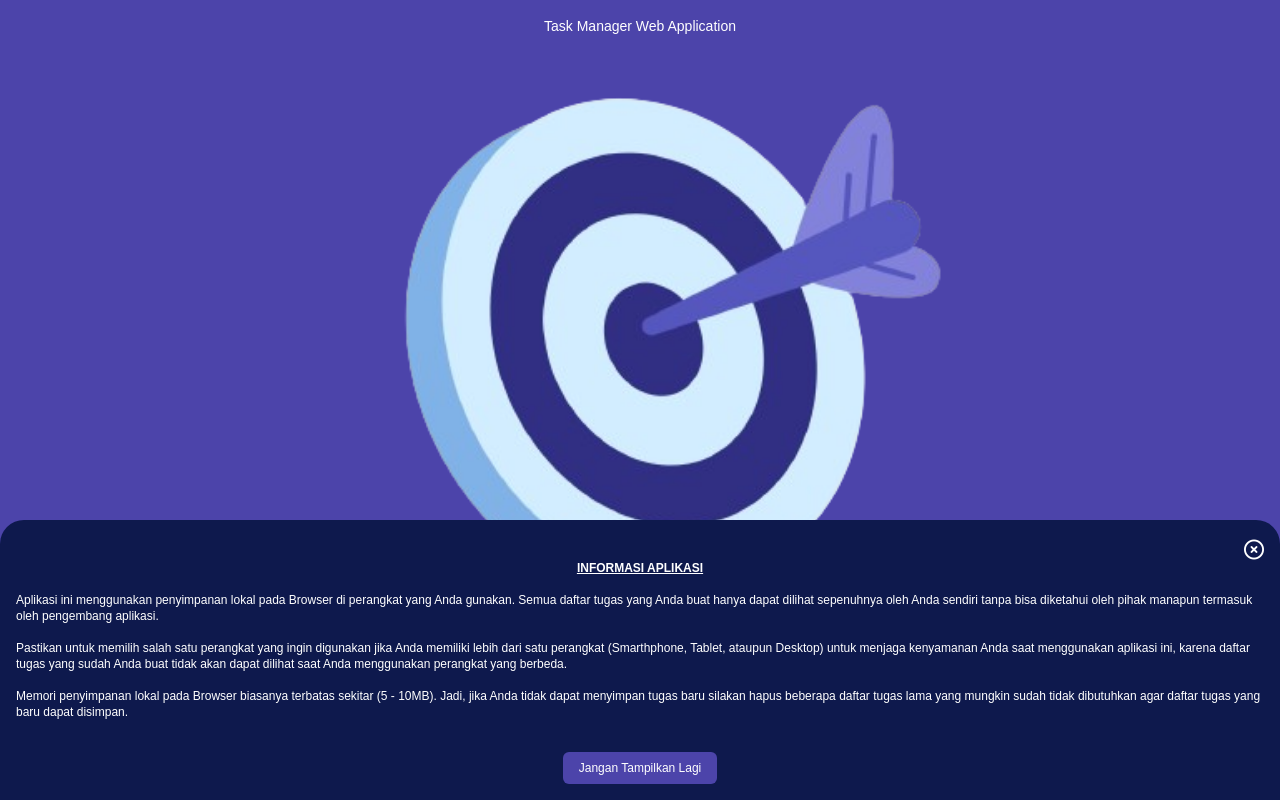
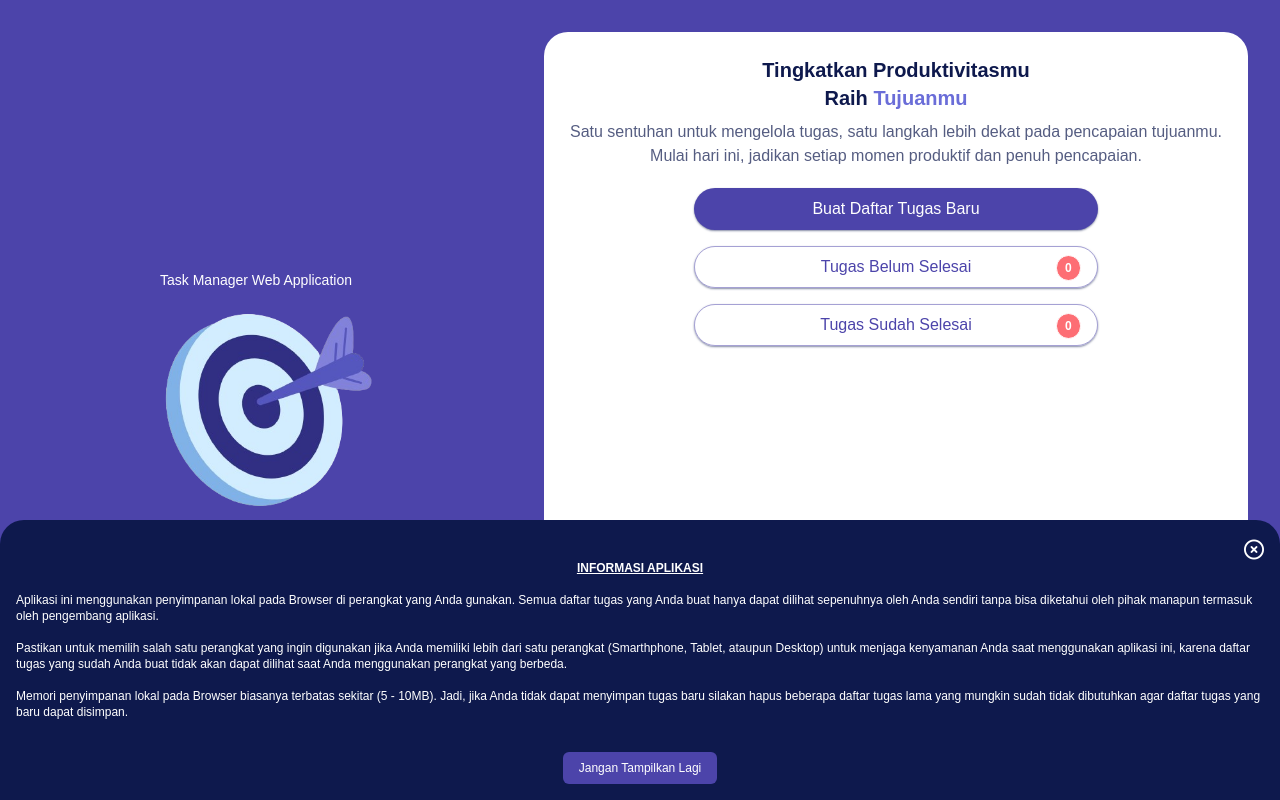
Before and after one commit to dediindrawan/task-manager-apps, a website: page index.html in a window 1280 px wide. Shown: the top 800 px of the page. Drawn offline with Linux system fonts and the light colour scheme.

Commit message:
first commit

```diff
--- a/index.html
+++ b/index.html
@@ -37,6 +37,7 @@
             <img src="src/asset/image/task-manager-web-application-icon.png" alt="image">
         </header>
 
+        <div class="group-element">
             <main class="main-index">
                 <h1>tingkatkan produktivitasmu<br>raih <span>tujuanmu</span>
                 </h1>
@@ -63,6 +64,7 @@
                 <h1>made with coffee &copy; <span class="copyright"></span> | <a
                         href="https://dediindrawan.github.io/personal-portfolio/">dedi indrawan</a></h1>
             </footer>
+        </div>
 
         <div class="apps-info">
             <button class="button-close-apps-info" onclick="closeAppsInfo()"><i
@@ -72,7 +74,8 @@
                 tugas yang
                 Anda buat hanya dapat dilihat sepenuhnya oleh Anda sendiri tanpa bisa diketahui oleh pihak manapun
                 termasuk oleh pengembang aplikasi.<br><br>Pastikan untuk memilih salah satu perangkat yang ingin
-                digunakan jika Anda memiliki lebih dari satu perangkat (Smarthphone, Tablet, ataupun Desktop) untuk menjaga kenyamanan Anda saat menggunakan aplikasi ini, karena daftar tugas yang sudah Anda buat tidak
+                digunakan jika Anda memiliki lebih dari satu perangkat (Smarthphone, Tablet, ataupun Desktop) untuk
+                menjaga kenyamanan Anda saat menggunakan aplikasi ini, karena daftar tugas yang sudah Anda buat tidak
                 akan dapat dilihat saat Anda menggunakan perangkat yang berbeda.<br><br>Memori penyimpanan lokal pada
                 Browser biasanya
                 terbatas sekitar (5 - 10MB). Jadi, jika Anda tidak dapat menyimpan tugas baru silakan hapus
--- a/src/css/input.css
+++ b/src/css/input.css
@@ -16,7 +16,7 @@
   .index-main-container,
   .form-main-container,
   .task-main-container {
-    @apply min-h-screen flex flex-col bg-primary relative;
+    @apply min-h-screen flex flex-col bg-primary relative lg:flex-row;
   }
 
   .header {
@@ -29,6 +29,10 @@
 
   .header img {
     @apply w-1/2 mx-auto aspect-square object-cover;
+  }
+
+  .group-element {
+    @apply lg:w-3/5 lg:p-8 lg:min-h-screen lg:bg-primary lg:flex lg:flex-col lg:justify-between;
   }
 
   .main-index {
@@ -48,11 +52,11 @@
   }
 
   .button-create-new-task {
-    @apply w-10/12 py-2 capitalize rounded-full border border-primary border-opacity-50 text-white bg-primary shadow-sm shadow-darken-50 hover:bg-white hover:text-primary transition-all duration-300 ease-in-out;
+    @apply w-10/12 py-2 capitalize rounded-full border border-primary border-opacity-50 text-white bg-primary shadow-sm shadow-darken-50 hover:bg-white hover:text-primary transition-all duration-300 ease-in-out lg:w-3/5;
   }
 
   .button-options {
-    @apply w-10/12 mt-4 py-2 capitalize rounded-full border border-primary border-opacity-50 text-primary shadow-sm shadow-darken-50 relative hover:bg-primary hover:text-white transition-all duration-300 ease-in-out;
+    @apply w-10/12 mt-4 py-2 capitalize rounded-full border border-primary border-opacity-50 text-primary shadow-sm shadow-darken-50 relative hover:bg-primary hover:text-white transition-all duration-300 ease-in-out lg:w-3/5;
   }
 
   .button-options span {
@@ -60,11 +64,11 @@
   }
 
   .footer-credits {
-    @apply py-2 px-4 text-xs text-center capitalize bg-white;
+    @apply py-2 px-4 text-xs text-center capitalize bg-white lg:rounded-b-3xl;
   }
 
   .apps-info {
-    @apply pt-10 pb-4 px-4 text-xs rounded-t-3xl fixed bottom-0 text-white bg-darken;
+    @apply pt-10 pb-4 px-4 text-xs rounded-t-3xl fixed bottom-0 left-0 text-white bg-darken;
   }
 
   .apps-info h1 {
@@ -162,11 +166,11 @@
 
   /********** TASK-UNCOMPLETE.HTML PAGE STYLE **********/
   .task-header {
-    @apply p-4 text-center flex flex-col justify-start relative;
+    @apply p-4 text-center flex flex-col justify-start relative lg:w-2/5 lg:justify-center;
   }
 
   .form-search {
-    @apply flex gap-2 p-4 fixed top-0 right-0 left-0 z-10 bg-primary;
+    @apply flex gap-2 p-4 fixed top-0 right-0 left-0 z-10 bg-primary lg:w-2/5;
   }
 
   .form-search-input-section {
@@ -229,8 +233,12 @@
     @apply mt-4 font-semibold text-white;
   }
 
+  .task-group-element {
+    @apply lg:w-3/5 lg:p-8 lg:min-h-screen lg:max-h-screen lg:bg-primary;
+  }
+
   .task-main-wrapper {
-    @apply flex-1 py-8 px-4 rounded-t-3xl bg-white;
+    @apply flex-1 py-8 px-4 rounded-t-3xl bg-white lg:rounded-b-3xl lg:h-full lg:max-h-full lg:overflow-y-auto;
   }
 
   .task-heading {
```
Also changed, not shown: task-complete.html (+2 -0 lines), task-form.html (+2 -0 lines), task-uncomplete.html (+2 -0 lines), src/css/style.css. Lines whose indentation alone changed are shown as unchanged.
